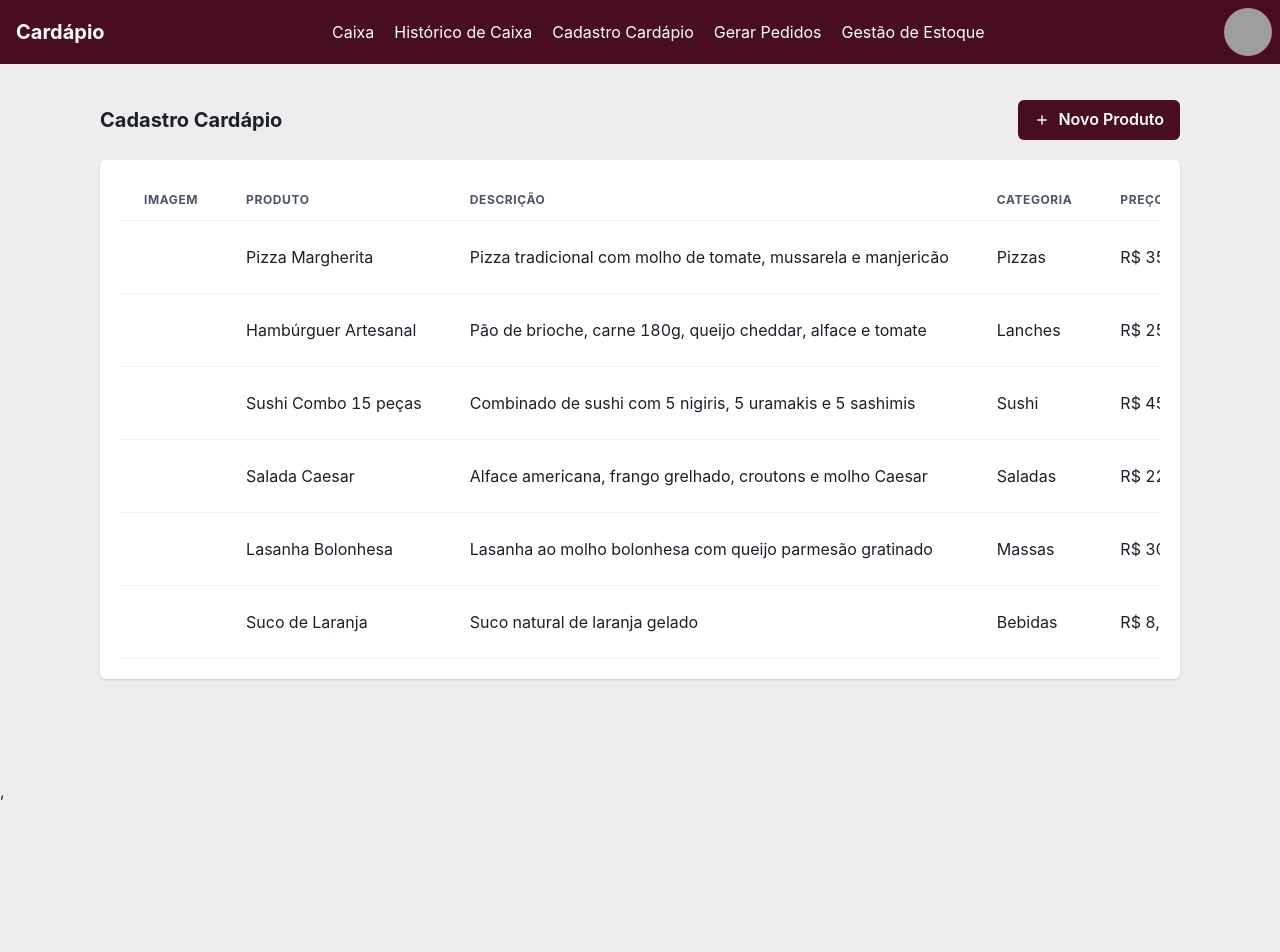
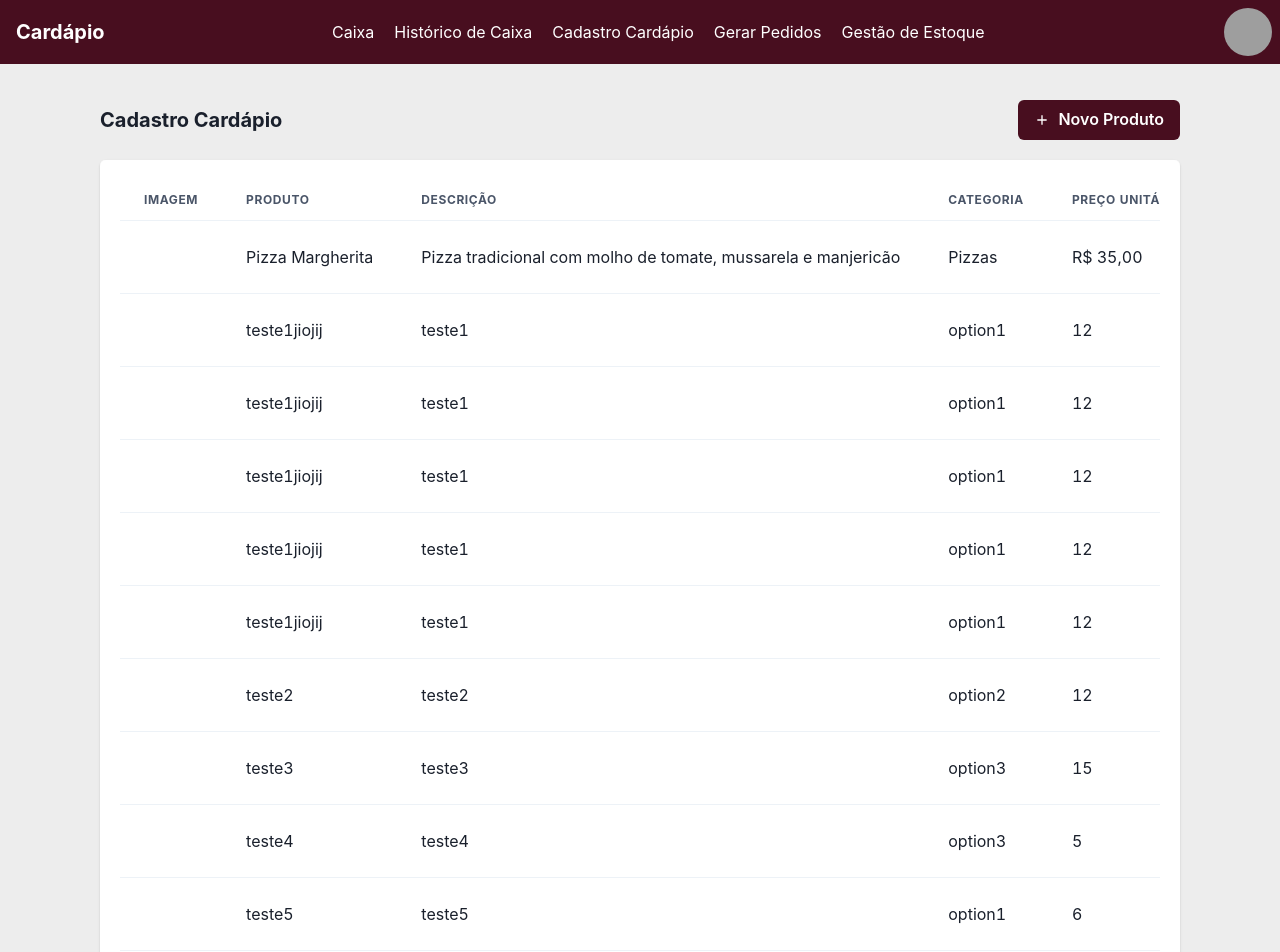
Before and after one commit to arlyanne/cardapio-react, a React (Vite) app: page /menu-registration in a window 1280 px wide. Shown: the top 952 px of the page. Before the commit the page ends 803 px from the top, so only its background shows below. Built offline with nearby package versions, Linux system fonts and the light colour scheme; data requests are answered from the project's data file; grey boxes are pictures that could not be loaded.

Commit message:
implementação da listagem na tela de cadastro do cardapio; criado funcao para cadastro novo cardapio e funcao de exibir a listagem do cardapio

```diff
--- a/db.json
+++ b/db.json
@@ -1,28 +1,118 @@
 {
   "cashiers": [
     {
-            "id": 1,
+      "id": "1",
       "date": "22/12/2024",
       "time": "18:59",
       "initialValue": "R$ 10,00",
       "responsible": "Funcionário1",
       "closingValue": "R$ 30,00"
+    }
+  ],
+  "product": [
+    {
+      "id": "1",
+      "product": "Pizza Margherita",
+      "description": "Pizza tradicional com molho de tomate, mussarela e manjericão",
+      "category": "Pizzas",
+      "image": "",
+      "price": "R$ 35,00"
     },
     {
-            "id": 2,
-            "date": "23/12/2024",
-            "time": "09:30",
-            "initialValue": "R$ 20,00",
-            "responsible": "Funcionário2",
-            "closingValue": "R$ 60,00"
+      "id": "7cd5",
+      "product": "teste1jiojij",
+      "description": "teste1",
+      "category": "option1",
+      "price": "12",
+      "image": ""
     },
     {
-            "id": 3,
-            "date": "24/12/2024",
-            "time": "14:00",
-            "initialValue": "R$ 30,00",
-            "responsible": "Funcionário3",
-            "closingValue": "R$ 90,00"
+      "id": "8e0d",
+      "product": "teste1jiojij",
+      "description": "teste1",
+      "category": "option1",
+      "price": "12",
+      "image": ""
+    },
+    {
+      "id": "1b31",
+      "product": "teste1jiojij",
+      "description": "teste1",
+      "category": "option1",
+      "price": "12",
+      "image": ""
+    },
+    {
+      "id": "0d56",
+      "product": "teste1jiojij",
+      "description": "teste1",
+      "category": "option1",
+      "price": "12",
+      "image": ""
+    },
+    {
+      "id": "eb2b",
+      "product": "teste1jiojij",
+      "description": "teste1",
+      "category": "option1",
+      "price": "12",
+      "image": ""
+    },
+    {
+      "id": "0a1b",
+      "product": "teste2",
+      "description": "teste2",
+      "category": "option2",
+      "price": "12",
+      "image": ""
+    },
+    {
+      "id": "5fab",
+      "product": "teste3",
+      "description": "teste3",
+      "category": "option3",
+      "price": "15",
+      "image": ""
+    },
+    {
+      "id": "78f1",
+      "product": "teste4",
+      "description": "teste4",
+      "category": "option3",
+      "price": "5",
+      "image": ""
+    },
+    {
+      "id": "d348",
+      "product": "teste5",
+      "description": "teste5",
+      "category": "option1",
+      "price": "6",
+      "image": ""
+    },
+    {
+      "id": "8d99",
+      "product": "teste6",
+      "description": "teste6",
+      "category": "option2",
+      "price": "56",
+      "image": ""
+    },
+    {
+      "id": "5344",
+      "product": "teste7",
+      "description": "teste7",
+      "category": "option2",
+      "price": "9",
+      "image": ""
+    },
+    {
+      "id": "4e73",
+      "product": "teste8",
+      "description": "teste8",
+      "category": "Pizzas",
+      "price": "15",
+      "image": ""
     }
   ]
 }
--- a/package.json
+++ b/package.json
@@ -14,14 +14,18 @@
     "@chakra-ui/react": "^2.10.2",
     "@emotion/react": "^11.13.3",
     "@emotion/styled": "^11.13.0",
+    "@hookform/resolvers": "^3.9.0",
     "axios": "^1.7.7",
     "concurrently": "^9.0.1",
     "framer-motion": "^11.11.7",
     "json-server": "^1.0.0-beta.3",
     "react": "^18.3.1",
     "react-dom": "^18.3.1",
+    "react-hook-form": "^7.53.0",
     "react-icons": "^5.3.0",
-    "react-router-dom": "^6.26.2"
+    "react-router-dom": "^6.26.2",
+    "sweetalert2": "^11.14.3",
+    "yup": "^1.4.0"
   },
   "devDependencies": {
     "@eslint/js": "^9.11.1",
--- a/src/pages/menuRegistration/components/OpenModalMenu.tsx
+++ b/src/pages/menuRegistration/components/OpenModalMenu.tsx
@@ -1,6 +1,8 @@
 import {
+  Box,
   Button,
   FormControl,
+  FormErrorMessage,
   FormLabel,
   Input,
   Modal,
@@ -12,19 +14,61 @@ import {
   ModalOverlay,
   Select,
   SimpleGrid,
-
 } from "@chakra-ui/react";
-import React from "react";
+import React, { useCallback } from "react";
+import { yupResolver } from "@hookform/resolvers/yup";
+import { SubmitHandler, useForm } from "react-hook-form";
+import { createMenuFormSchema, RegistrationMenu } from "../formSchema";
+import axios from "axios";
+import Swal from "sweetalert2";
+import { useNavigate } from "react-router-dom";
 
 interface Props {
   isOpen: boolean;
-  handleClose: any;
+  handleClose: () => void;
+  updateProductList: () => void;
 }
 
-export default function OpenModalMenu({isOpen, handleClose}: Props) {
+export default function OpenModalMenu({ isOpen, handleClose, updateProductList }: Props) {
   const initialRef = React.useRef(null);
   const finalRef = React.useRef(null);
+  const navigate = useNavigate();
 
+  const {
+    register,
+    handleSubmit,
+    formState: { errors },
+    reset,
+  } = useForm<RegistrationMenu>({
+    resolver: yupResolver(createMenuFormSchema()) as any,
+  });
+
+  const handleCreateRegistrationMenu: SubmitHandler<RegistrationMenu> =
+    useCallback(async (data) => {
+      try {
+        await axios.post("http://localhost:3001/product", data)
+        reset()
+        handleClose()
+        updateProductList()
+        Swal.fire({
+          icon: "success",
+          title: "Produto cadastrado com sucesso!",
+          showConfirmButton: false,
+          timer: 1500,
+        });
+
+      } catch (error) {
+        handleClose()
+        console.error("Error ao tentar cadastrar produto", error);
+        Swal.fire({
+          icon: "error",
+          title: "Erro ao cadastrar produto",
+          text: "Por favor, tente novamente.",
+          confirmButtonText: "OK",
+        });
+      }
+    }, [reset, handleClose, updateProductList]);
+console.log(errors)
   return (
     <>
       <Modal
@@ -39,45 +83,54 @@ export default function OpenModalMenu({isOpen, handleClose}: Props) {
           <ModalHeader>Cadastrar Novo Produto</ModalHeader>
           <ModalCloseButton />
           <ModalBody>
+            <Box
+              as="form"
+              onSubmit={handleSubmit(handleCreateRegistrationMenu)}
+            >
               <SimpleGrid columns={2} spacing={6}>
-            <FormControl>
+                <FormControl isInvalid={!!errors.product}>
                   <FormLabel>Nome Produto</FormLabel>
-              <Input ref={initialRef}/>
+                  <Input {...register("product")} />
+                  <FormErrorMessage>{errors.product?.message}</FormErrorMessage>
                 </FormControl>
                 <FormControl>
                   <FormLabel>Descrição</FormLabel>
-              <Input />
+                  <Input {...register("description")} />
+                </FormControl>
+                <FormControl isInvalid={!!errors.category}>
+                  <FormLabel>Categoria</FormLabel>
+                  <Select {...register("category")}>
+                    <option value="option1"></option>
+                    <option value="Massas">Massas</option>
+                    <option value="Lanches">Lanches</option>
+                    <option value="Bebidas">Bebidas</option>
+                    <option value="Pizzas">Pizzas</option>
+                    <option value="Sushi">Sushi</option>
+                  </Select>
+                  <FormErrorMessage>
+                    {errors.category?.message}
+                  </FormErrorMessage>
+                </FormControl>
+                <FormControl isInvalid={!!errors.price}>
+                  <FormLabel>Preço de Venda</FormLabel>
+                  <Input {...register("price")} />
+                  <FormErrorMessage>{errors.price?.message}</FormErrorMessage>
                 </FormControl>
                 <FormControl>
-            <FormLabel>Categoria</FormLabel>
-            <Select>
-              <option value='option1'></option>
-              <option value='option1'>Massas</option>
-              <option value='option2'>Lanches</option>
-              <option value='option3'>Bebidas</option>
-              <option value='option3'>Pizzas</option>
-              <option value='option3'>Sushi</option>
-            </Select>
-            </FormControl>
-            <FormControl>
-              <FormLabel>Preço de Venda</FormLabel>
-              <Input />
-            </FormControl>
-            <FormControl >
                   <FormLabel>Imagem</FormLabel>
-              <Input />
+                  <Input {...register("image")} />
                 </FormControl>
               </SimpleGrid>
-          </ModalBody>
-
               <ModalFooter>
-            <Button bg="#480e1f" color={"#fff"} mr={3}>
+                <Button type="submit" bg="#480e1f" color={"#fff"} mr={3}>
                   Salvar
                 </Button>
                 <Button onClick={handleClose}>Cancelar</Button>
               </ModalFooter>
+            </Box>
+          </ModalBody>
         </ModalContent>
       </Modal>
     </>
   );
-};
+}
--- /dev/null
+++ b/src/pages/menuRegistration/formSchema.ts
@@ -0,0 +1,20 @@
+import * as yup from 'yup';
+
+export const createMenuFormSchema = () => {
+    return yup.object().shape({
+      product: yup.string().required('O nome do produto é obrigatório'),
+      description: yup.string(),
+      category: yup.string().required('A categoria é obrigatória'),
+      image: yup.string().url('A URL da imagem deve ser válida'),
+      price: yup.string().required('O preço é obrigatório')
+    });
+  };
+
+  export interface RegistrationMenu {
+    id: string;
+    product: string;
+    description?: string;
+    category: string;
+    image?: string;
+    price: string;
+}
--- a/src/pages/menuRegistration/index.tsx
+++ b/src/pages/menuRegistration/index.tsx
@@ -16,64 +16,20 @@ import {
   Tooltip,
   Tr,
 } from "@chakra-ui/react";
-import { useState } from "react";
+import { useEffect, useState } from "react";
 import { MdAdd, MdCreate, MdDisabledByDefault } from "react-icons/md";
 import OpenModalMenu from "./components/OpenModalMenu";
 import OpenModalDetailMenu from "./components/OpenModalDetailMenu";
 import CloseModalMenu from "./components/CloseModalMenu";
-
-const mockData = [
-  {
-    id: 1,
-    product: "Pizza Margherita",
-    description:
-      "Pizza tradicional com molho de tomate, mussarela e manjericão",
-    category: "Pizzas",
-    image: "",
-    price: "R$ 35,00",
-  },
-  {
-    product: "Hambúrguer Artesanal",
-    description: "Pão de brioche, carne 180g, queijo cheddar, alface e tomate",
-    category: "Lanches",
-    image: "",
-    price: "R$ 25,00",
-  },
-  {
-    product: "Sushi Combo 15 peças",
-    description: "Combinado de sushi com 5 nigiris, 5 uramakis e 5 sashimis",
-    category: "Sushi",
-    image: "",
-    price: "R$ 45,00",
-  },
-  {
-    product: "Salada Caesar",
-    description: "Alface americana, frango grelhado, croutons e molho Caesar",
-    category: "Saladas",
-    image: "",
-    price: "R$ 22,00",
-  },
-  {
-    product: "Lasanha Bolonhesa",
-    description: "Lasanha ao molho bolonhesa com queijo parmesão gratinado",
-    category: "Massas",
-    image: "",
-    price: "R$ 30,00",
-  },
-  {
-    product: "Suco de Laranja",
-    description: "Suco natural de laranja gelado",
-    category: "Bebidas",
-    image: "",
-    price: "R$ 8,00",
-  },
-];
+import axios from "axios";
+import { RegistrationMenu } from "./formSchema";
 
 export function MenuRegistration() {
+
   const [openModalMenu, setOpenModalMenu] = useState<boolean>(false);
-  const [openModalDetailMenu, setOpenModalDetailMenu] =
-    useState<boolean>(false);
+  const [openModalDetailMenu, setOpenModalDetailMenu] = useState<boolean>(false);
   const [closeModalMenu, setCloseModalMenu] = useState<boolean>(false);
+  const [listRegistrationMenu, setListRegistrationMenu] = useState<RegistrationMenu[]>([])
 
   const handleOpenModalMenu = () => {
     setOpenModalMenu(!openModalMenu);
@@ -84,6 +40,19 @@ export function MenuRegistration() {
   const handleCloseModalMenu = () => {
     setCloseModalMenu(!closeModalMenu);
   };
+
+  const handleListRegistrationMenu = async () => {
+    try {
+      const resp = await axios.get("http://localhost:3001/product")
+        setListRegistrationMenu(resp.data)
+    }catch(error) {
+      console.error("Error ao buscar lista de produtos cadastrados", error)
+    }
+  }
+
+  useEffect(() => {
+    handleListRegistrationMenu()
+  }, [])
 
   return (
     <Box padding={100}>
@@ -120,7 +89,7 @@ export function MenuRegistration() {
                   </Tr>
                 </Thead>
                 <Tbody>
-                  {mockData.map((item) => (
+                  {listRegistrationMenu.map((item) => (
                     <Tr key={item.id} _hover={{ bg: "#d8d2cb" }}>
                       <Td>{item.image}</Td>
                       <Td>{item.product}</Td>
@@ -160,6 +129,7 @@ export function MenuRegistration() {
         <OpenModalMenu
           isOpen={openModalMenu}
           handleClose={handleOpenModalMenu}
+          updateProductList={handleListRegistrationMenu}
         />
         <OpenModalDetailMenu
           isOpen={openModalDetailMenu}
```
Also changed, not shown: 2 other files (tests, documents, lock files or other folders). Lines whose indentation alone changed are shown as unchanged.
